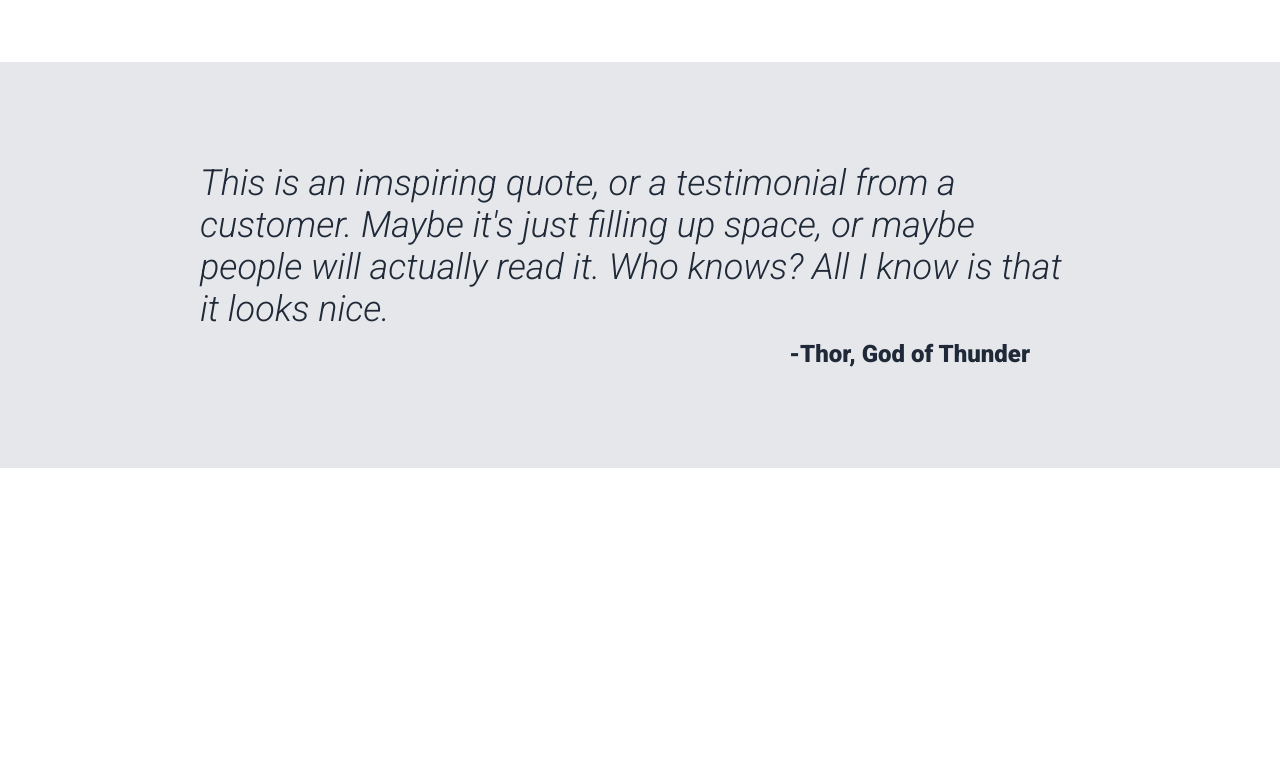
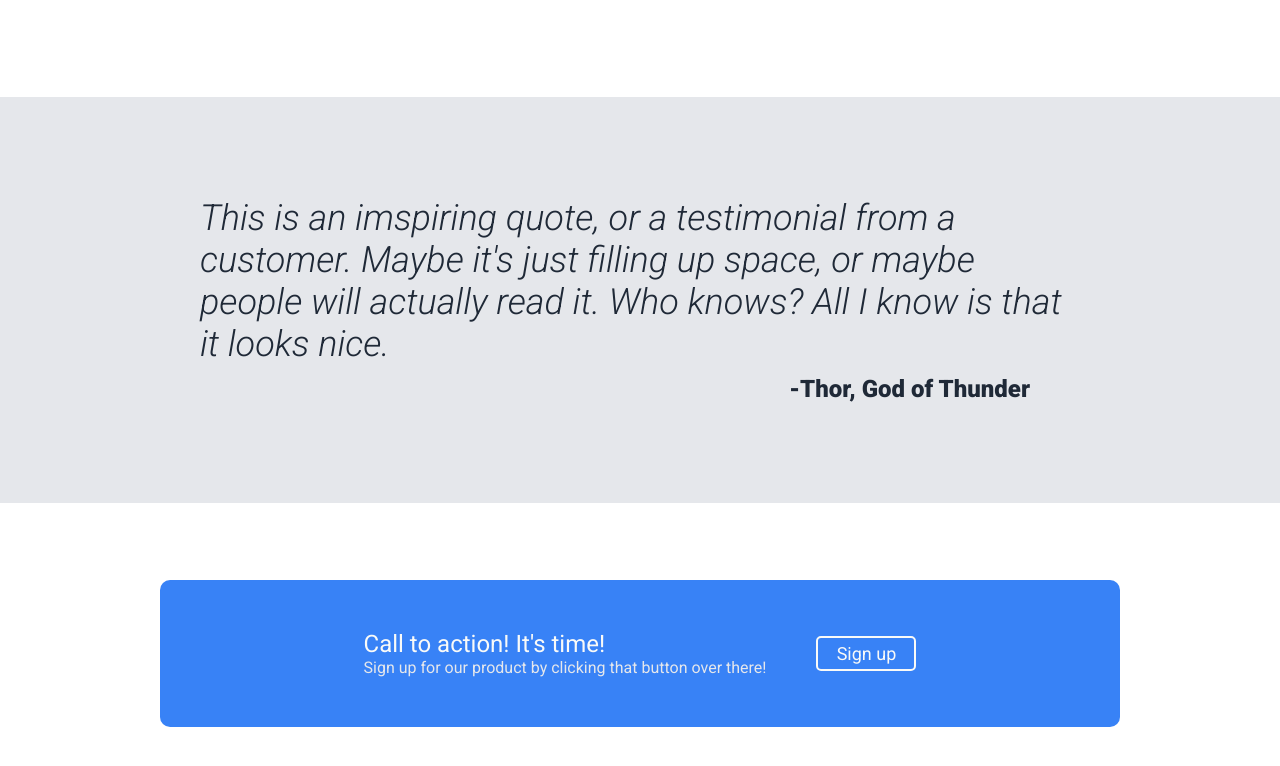
Before and after one commit to DemiGODzilla/landing-page, a plain HTML site: page index.html in a window 1280 px wide. Shown: the part 826-1592 px from the top of the page. Before the commit the page ends 1294 px from the top, so only its background shows below. Drawn offline with Linux system fonts and the light colour scheme.

Commit message:
Add call to action

```diff
--- a/index.html
+++ b/index.html
@@ -64,13 +64,19 @@
         </div>
 
 
-        <div class="section-4"></div>
+        <div class="section-4">
         <div class="call">
-
+            <div class="call-left">
+                <p>Call to action! It's time!</p>
+                <p>Sign up for our product by clicking that button over there!</p>
+            </div>
+            <div class="call-right">
+                <button>Sign up</button>
+            </div>
         </div>
 
         </div>
-
+        </div>
         <div class="footer"></div>
 
     </body>
--- a/styles.css
+++ b/styles.css
@@ -128,6 +128,7 @@ button:hover {
     flex-wrap: wrap;
     justify-content: center;
     gap: 50px;
+    margin: 50px;
 
 }
 
@@ -177,3 +178,49 @@ button:hover {
     align-self: flex-end;
     padding-right: 50px;
 }
+
+/* SECTION 4 */
+
+.section-4 {
+    height: 300px;
+    display: flex;
+    justify-content: center;
+    align-items: center;
+
+}
+
+.call {
+    padding: 50px;
+    margin: 50px;
+    background-color: #3882f6;
+    border-radius: 10px;
+    display: flex;
+    justify-content: center;
+    align-items: center;
+    gap: 50px;
+    width: 75%;
+    max-width: 1100px;
+
+}
+
+.call-left :nth-child(1) {
+color: #f9faf8;
+font-size: 24px;
+}
+
+.call-left :nth-child(2) {
+    color: #e5e7eb;
+    font-size: 16px;
+    }
+
+
+
+.call button {
+    border: #f9faf8 solid 2px;
+}
+
+@media (max-width: 800px) {
+    .call {
+        flex-direction: column;
+    }
+}
```
